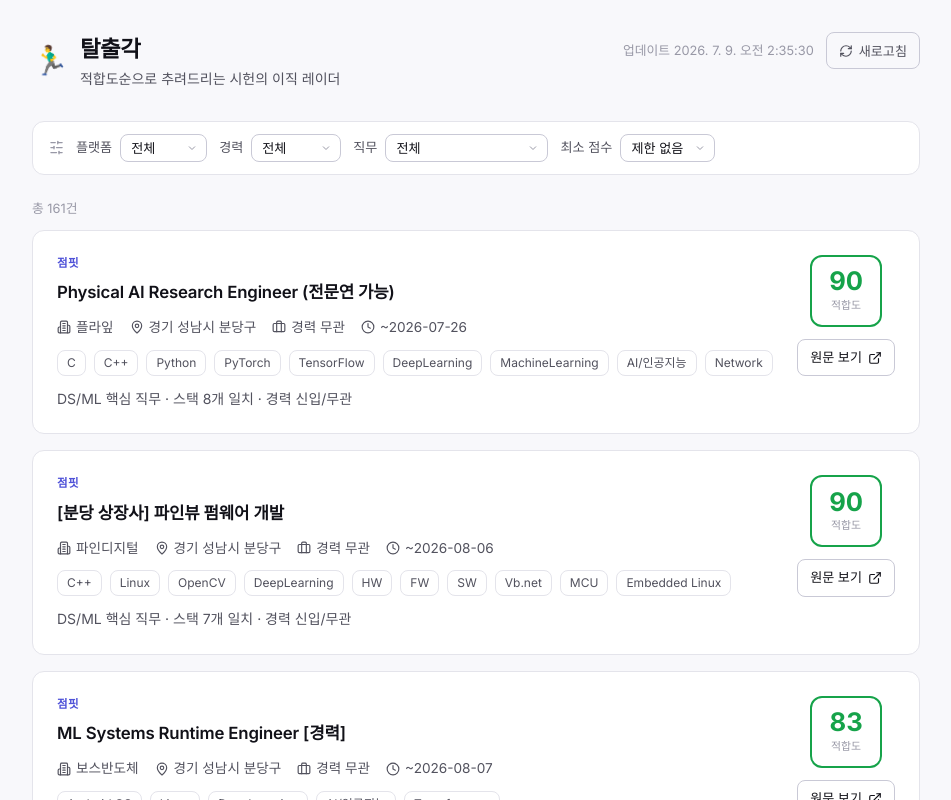
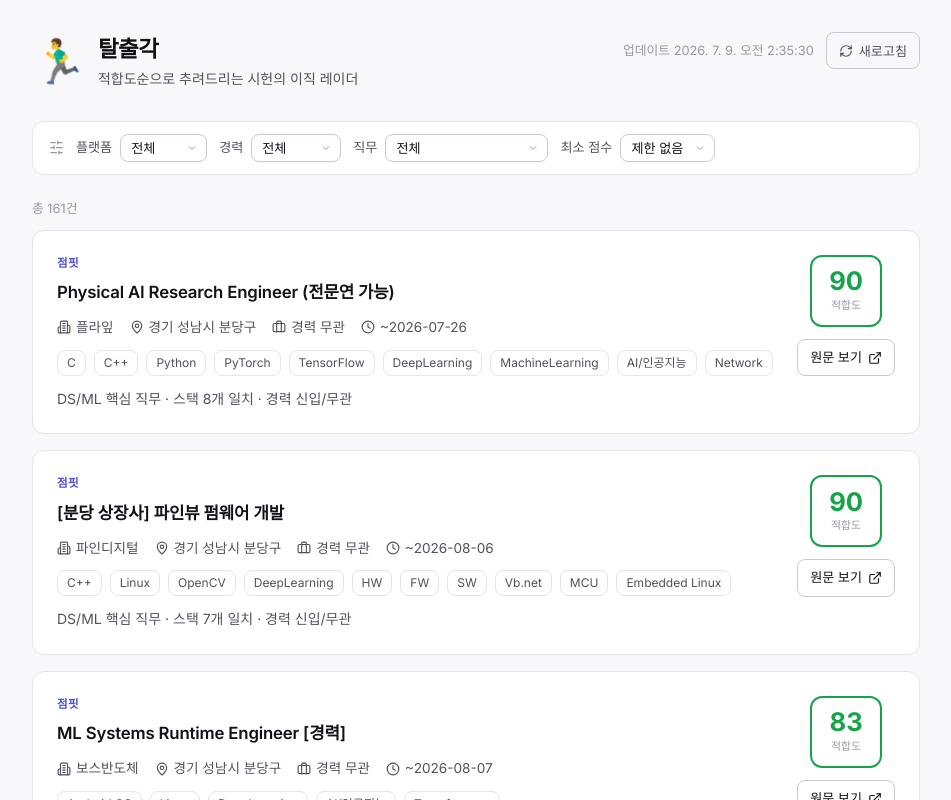
Before and after one commit to jgjeong730/Jobseek, a React (Vite) app: page / in a window 1280 px wide. Shown: the top 800 px of the page, without its empty margins (164-1115 px from the left). Built offline with nearby package versions, Linux system fonts and the light colour scheme; a web font is replaced by a local one.

Commit message:
design: increase running emoji size to 2.7rem (1.5x)

```diff
--- a/src/App.css
+++ b/src/App.css
@@ -21,7 +21,7 @@
 }
 
 .app__logo {
-  font-size: 1.8rem;
+  font-size: 2.7rem;
   flex-shrink: 0;
   line-height: 1;
   display: inline-block;
```
